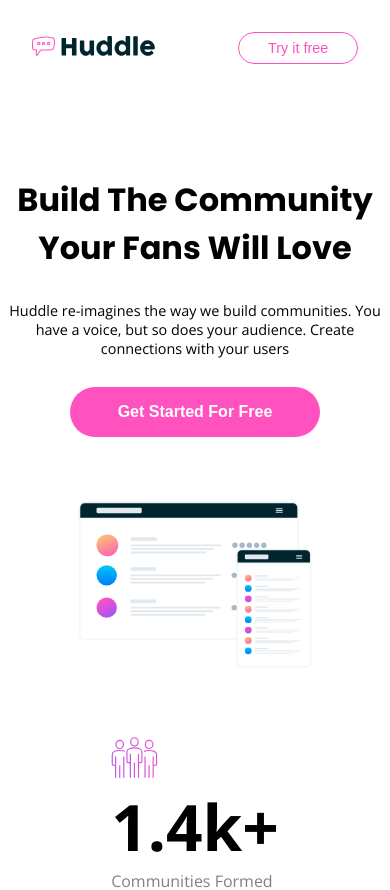
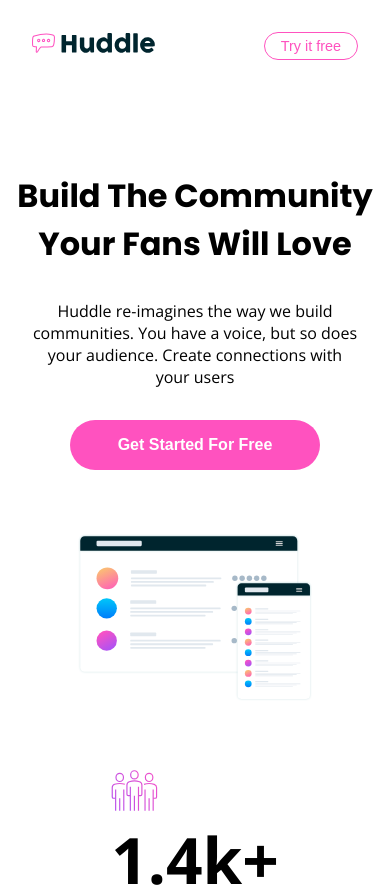
Before and after one commit to FelipeFama/huddle-landing-page-with-curved-sections, a React (Vite) app: page / in a window 390 px wide. Shown: the top 890 px of the page. Built offline with nearby package versions, Linux system fonts and the light colour scheme.

Commit message:
Add new responsive sizes

```diff
--- a/src/components/ContentInfo/infos/FirstInfo/style.sass
+++ b/src/components/ContentInfo/infos/FirstInfo/style.sass
@@ -12,6 +12,9 @@
         background-repeat: no-repeat
         background-size: 100% 100%
         min-height: 200px
+        @media screen and (max-width: 65rem)
+            background-size: 100% 50%
+            background-position: bottom
         @media screen and (max-width: 47rem)
             background-image: url("/images/bg-section-top-mobile-1.svg")
     .bg-section-bottom
@@ -19,6 +22,9 @@
         background-repeat: no-repeat
         background-size: 100% 100%
         min-height: 200px
+        @media screen and (max-width: 65rem)
+            background-size: 100% 50%
+            background-position: top
         @media screen and (max-width: 47rem)
             background-image: url("/images/bg-section-bottom-mobile-1.svg")
     .grow-container
@@ -29,6 +35,8 @@
         padding: 0 8em
         height: 100%
         width: 100%
+        @media screen and (max-width: 65rem)
+            padding: 0 5rem
         @media screen and (max-width: 47rem)
             flex-direction: column-reverse
             text-align: center
--- a/src/components/ContentInfo/infos/SecondInfo/style.sass
+++ b/src/components/ContentInfo/infos/SecondInfo/style.sass
@@ -7,6 +7,8 @@
     justify-content: space-between
     -webkit-box-pack: justify
     padding: 0 4em
+    @media screen and (max-width: 65rem)
+        padding: 0 5rem
     @media screen and (max-width: 47rem)
         flex-direction: column
         text-align: center
--- a/src/components/ContentInfo/infos/ThirdInfo/style.sass
+++ b/src/components/ContentInfo/infos/ThirdInfo/style.sass
@@ -7,11 +7,16 @@
     width: 100%
     margin: 1em 0
     min-height: 50vh
+    @media screen and (max-width: 49rem)
+        min-height: 30vh
     .bg-section-top-2
         background-image: url("/images/bg-section-top-desktop-2.svg")
         background-repeat: no-repeat
         background-size: 100% 100%
         min-height: 200px
+        @media screen and (max-width: 65rem)
+            background-size: 100% 50%
+            background-position: bottom
         @media screen and (max-width: 47rem)
             background-image: url("/images/bg-section-top-mobile-2.svg")
     .bg-section-bottom-2
@@ -19,6 +24,9 @@
         background-repeat: no-repeat
         background-size: 100% 100%
         min-height: 200px
+        @media screen and (max-width: 65rem)
+            background-size: 100% 50%
+            background-position: top
         @media screen and (max-width: 47rem)
             background-image: url("/images/bg-section-bottom-mobile-2.svg")
     .user-container
@@ -29,6 +37,8 @@
         padding: 0 8em
         height: 100%
         width: 100%
+        @media screen and (max-width: 65rem)
+            padding: 0 5rem
         @media screen and (max-width: 47rem)
             flex-direction: column-reverse
             text-align: center
--- a/src/components/Footer/style.sass
+++ b/src/components/Footer/style.sass
@@ -9,6 +9,8 @@ footer
     color: variables.$white
     font-size: 13px
     padding: 0 4em 3em
+    @media screen and (max-width: 49rem)
+        padding: 0 2em 2em 3em
     @media screen and (max-width: 47rem)
         flex-direction: column-reverse
     .footer-container
--- a/src/components/Header/style.sass
+++ b/src/components/Header/style.sass
@@ -8,12 +8,15 @@ header
     margin-bottom: 5rem
     width: 100%
     @media screen and (max-width: 47rem)
-        padding: 2em 2em
-
-    figure img
-        height: 40px
-        @media screen and (max-width: 47rem)
+        padding: 2em
+    @media screen and (max-width: 23rem)
+        flex-direction: column
+    @media screen and (max-width: 47rem)
+        figure img
             height: 20px
+            @media screen and (max-width: 23rem)
+                height: 40px
+                margin-bottom: 1rem
 
     button
         background-color: transparent
--- a/src/components/IntroText/style.sass
+++ b/src/components/IntroText/style.sass
@@ -6,11 +6,16 @@
 
     h1
         font-family: variables.$font-headings
+        @media screen and (max-width: 23rem)
+            word-break: break-all
+            padding: 0 1rem
 
     article
-        font-size: 0.9rem
         max-width: 420px
         margin: 2em auto
+        @media screen and (max-width: 29rem)
+            padding: 0 2rem
+            max-width: 100%
 
     button
         @include mixins.button-sections
--- a/src/components/SignUp/style.sass
+++ b/src/components/SignUp/style.sass
@@ -9,6 +9,8 @@
     -webkit-box-pack: center
     text-align: center
     min-height: 50vh
+    @media screen and (max-width: 65rem)
+        min-height: 20vh
     h1
         font-family: variables.$font-headings
         margin-bottom: 1em
--- a/src/styles/main.sass
+++ b/src/styles/main.sass
@@ -18,6 +18,10 @@ h1
     background-size: 100% 100%
     min-height: 200px
     margin-bottom: -10px
+    @media screen and (max-width: 65rem)
+        background-size: 100% 50%
+        background-position: bottom
+        margin-bottom: -6px
     @media screen and (max-width: 47rem)
         background-image: url("/images/bg-footer-top-mobile.svg")
         margin-bottom: -5px
--- a/src/styles/mixins.sass
+++ b/src/styles/mixins.sass
@@ -18,6 +18,10 @@
     @media screen and (max-width: 47rem)
         font-size: 0.9em
         padding: 0.5em 2em
+    @media screen and (max-width: 27rem)
+        padding: 0.3rem 1rem
+    @media screen and (max-width: 23rem)
+        padding: 1rem 4rem
 
 @mixin button-sections
     background-color: variables.$pink
@@ -42,6 +46,8 @@
     transition: 0.5s ease-in-out
     &:hover
         background-color: variables.$light-pink
+    @media screen and (max-width: 55rem)
+        padding: 1rem 2rem
     @media screen and (max-width: 47rem)
         display: block
         width: 50%
```
